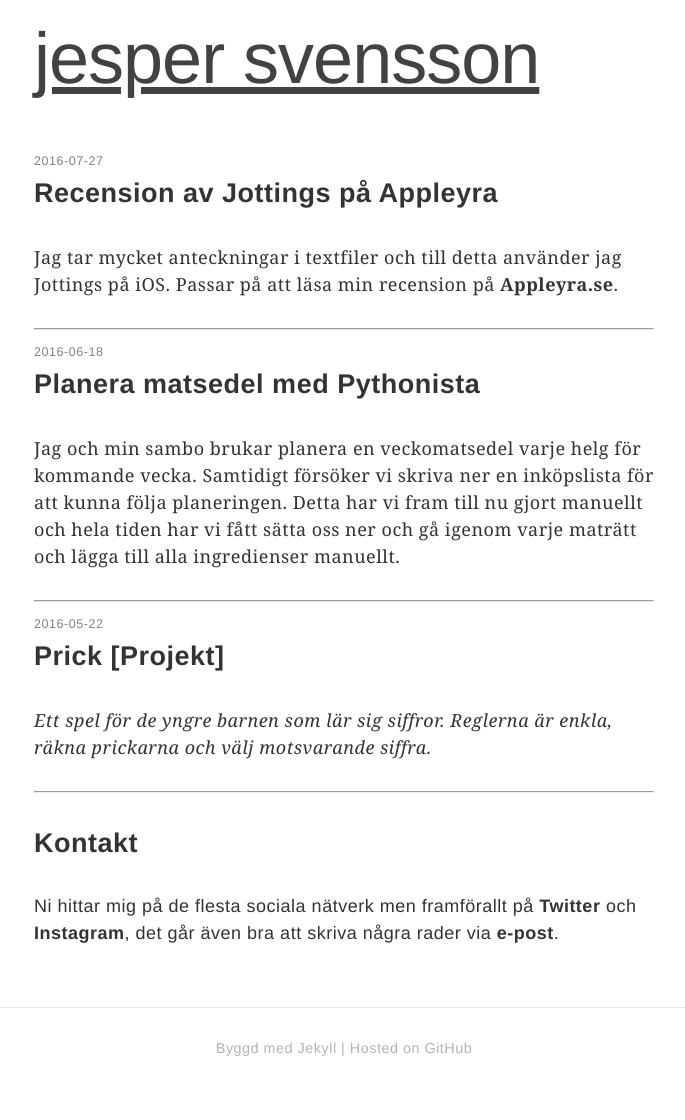
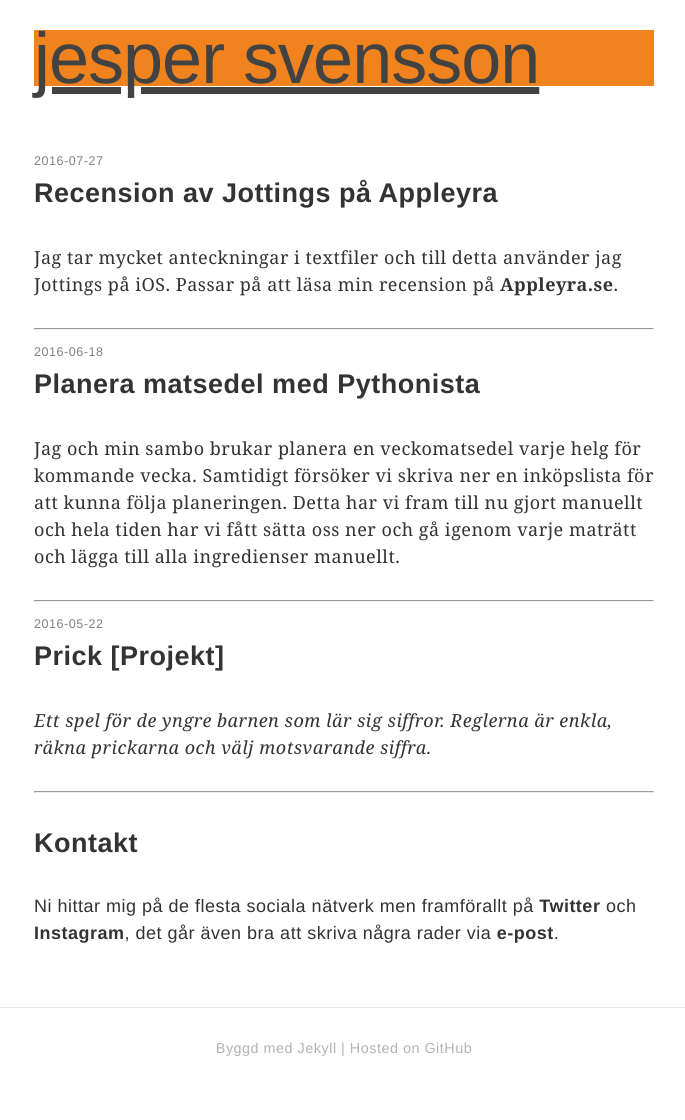
Before and after one commit to jesperpsvensson/jesperpsvensson.github.io, a Jekyll site: the page built from index.html, in a window 1280 px wide. Shown: the whole page, without its empty margins (296-981 px from the left). Built offline with Jekyll 4.4.1, drawn with Linux system fonts in a browser that asks for light colours.

Commit message:
design title

```diff
--- a/_sass/_layout.scss
+++ b/_sass/_layout.scss
@@ -17,6 +17,7 @@
     line-height: 56px;
     letter-spacing: -1px;
     margin-bottom: $spacing-unit * 2;
+    background-color: $brand-color;
 
 
     &,
```
